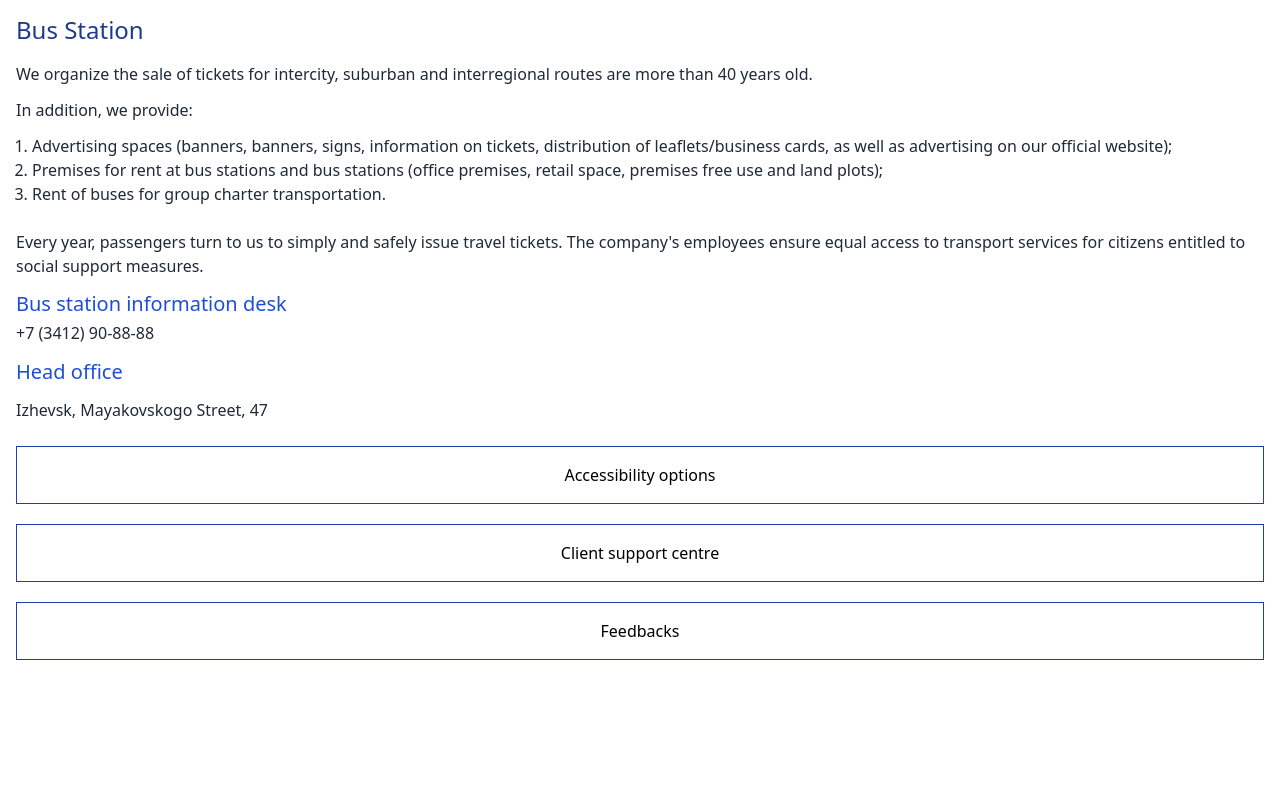
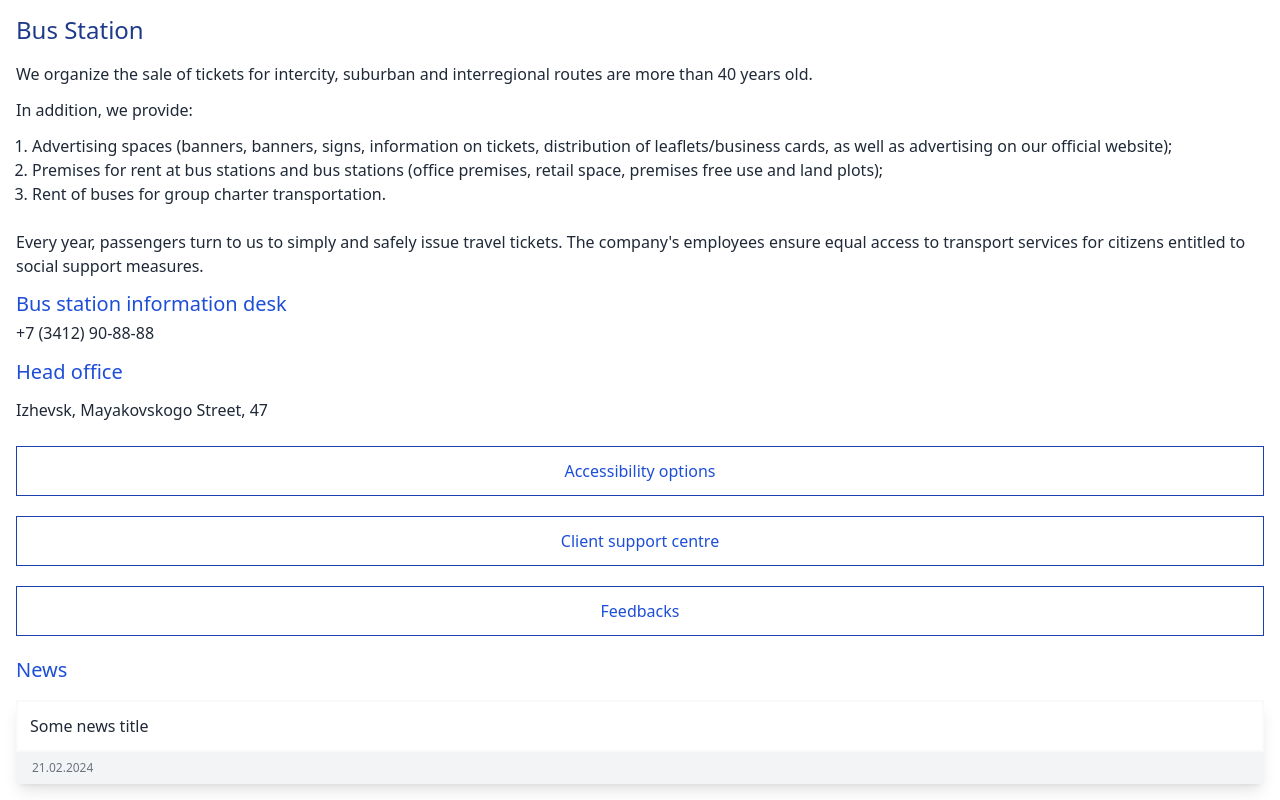
Before and after one commit to Komakk/bus-station, a React (Vite) app: page / in a window 1280 px wide. Shown: the part 1244-2044 px from the top of the page. Before the commit the page ends 1924 px from the top, so only its background shows below. Built offline with nearby package versions, Linux system fonts and the light colour scheme.

Commit message:
add post div

```diff
--- a/src/App.tsx
+++ b/src/App.tsx
@@ -121,7 +121,7 @@ export default function App() {
           </p>
         </section>
         <section className="px-4 text-gray-800">
-          <p className=" pb-3 text-xl text-blue-700">
+          <p className=" pb-3 text-xl text-blue-700 font-medium">
             Bus station information desk
             <br />
             <a
@@ -132,19 +132,26 @@ export default function App() {
               +7 (3412) 90-88-88
             </a>
           </p>
-          <p className="pb-3 text-xl text-blue-700">Head office</p>
+          <p className="pb-3 text-xl text-blue-700 font-medium">Head office</p>
           <p>Izhevsk, Mayakovskogo Street, 47</p>
         </section>
         <aside className=" px-4 pt-6">
-          <button className=" py-4 mb-5 w-full block border border-blue-800">
+          <button className=" py-3 mb-5 w-full block border border-blue-800 text-blue-700 ">
             Accessibility options
           </button>
-          <button className=" py-4 mb-5 w-full block border border-blue-800">
+          <button className=" py-3 mb-5 w-full block border border-blue-800 text-blue-700">
             Client support centre
           </button>
-          <button className=" py-4 mb-5 w-full block border border-blue-800">
+          <button className=" py-3 mb-5 w-full block border border-blue-800 text-blue-700">
             Feedbacks
           </button>
+          <h2 className=" pb-4 text-xl text-blue-700">News</h2>
+          <div className=" mb-4   shadow-lg text-gray-800">
+            <p className=" p-3 border-2 border-slate-50">Some news title</p>
+            <p className=" py-2 px-4 bg-gray-100 text-xs text-gray-500">
+              21.02.2024
+            </p>
+          </div>
         </aside>
       </main>
     </>
```
